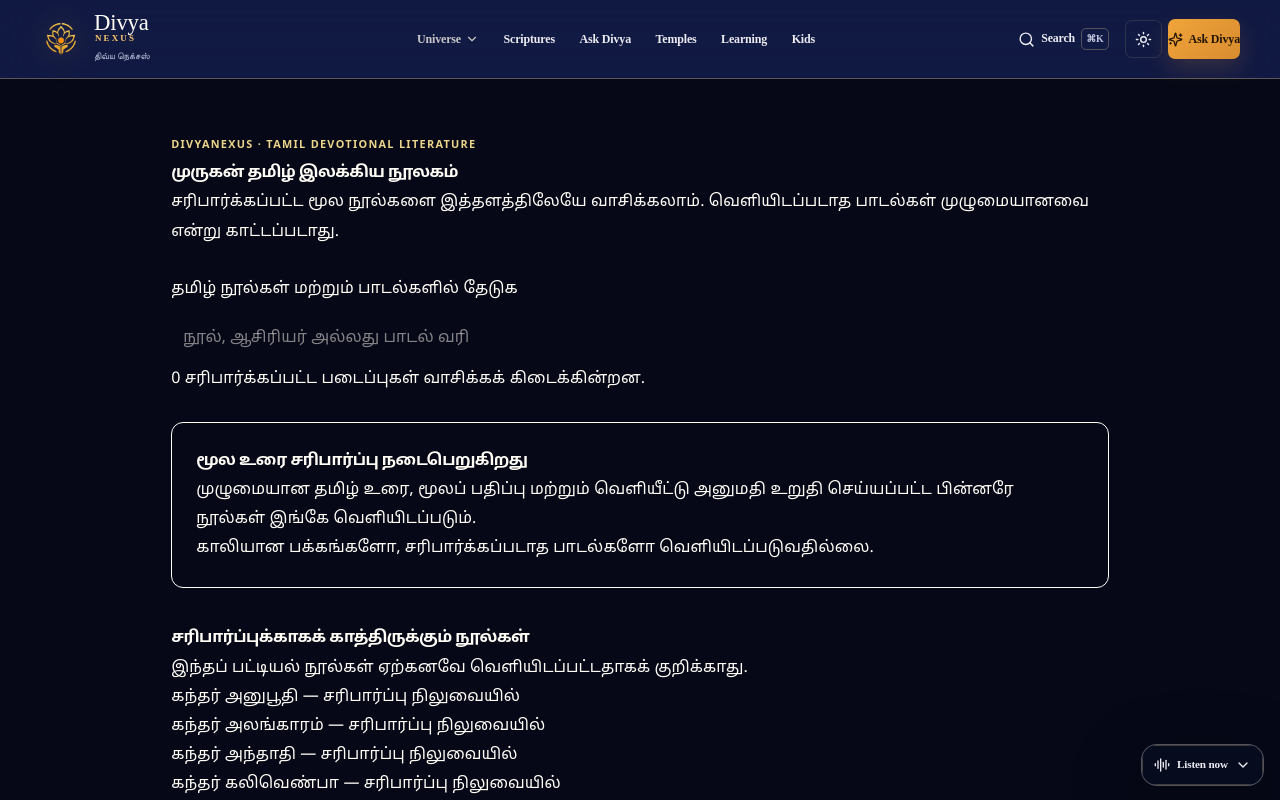
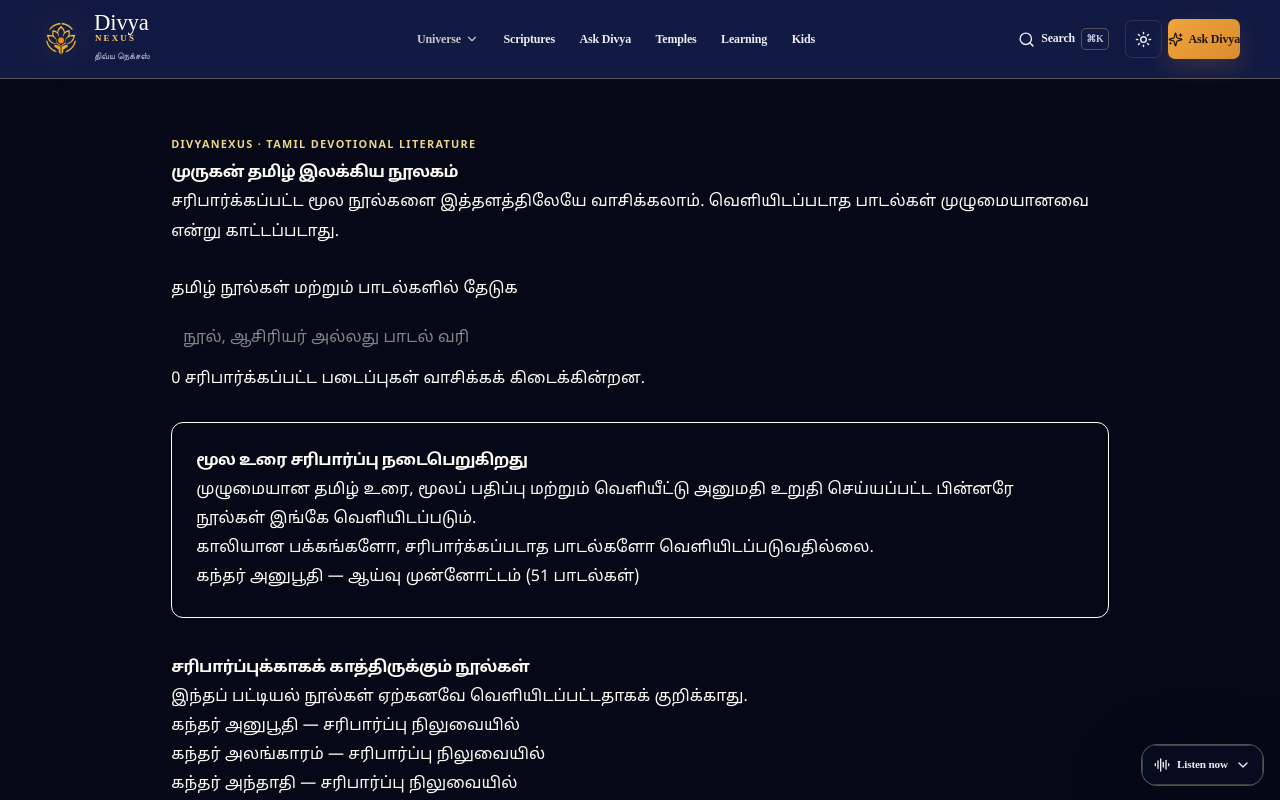
Before and after one commit to ssakthivel02/DivyaNexus, a React (Vite) app in the folder client/: page /murugan-literature in a window 1280 px wide. Shown: the top 800 px of the page. Built offline with nearby package versions, Linux system fonts and the light colour scheme.

Commit message:
feat: add clearly labeled on-site Kandar Anubhuti editorial text preview

```diff
--- a/client/src/pages/MuruganLiterature.tsx
+++ b/client/src/pages/MuruganLiterature.tsx
@@ -1,4 +1,5 @@
 import { useMemo, useState } from "react";
+import { KANDAR_ANUBHUTI_TAMIL } from "@/data/murugan/kandarAnubhutiTa";
 import { getPublishableMuruganWorks, muruganWorks, splitMuruganReadingSections } from "@/data/muruganTamilLibrary";
 
 /**
@@ -19,6 +20,8 @@ export default function MuruganLiterature() {
   const selected = visible.find((work) => work.id === selectedId) ?? visible[0];
   const readingSections = selected ? splitMuruganReadingSections(selected.textTa) : [];
   const safeSectionIndex = Math.min(sectionIndex, Math.max(0, readingSections.length - 1));
+  const [showEditorialPreview, setShowEditorialPreview] = useState(false);
+  const previewSections = splitMuruganReadingSections(KANDAR_ANUBHUTI_TAMIL);
   const awaitingReview = muruganWorks.filter((work) => work.reviewStatus === "pending-source-review");
 
   return (
@@ -52,6 +55,15 @@ export default function MuruganLiterature() {
           <h2 id="murugan-review-heading">மூல உரை சரிபார்ப்பு நடைபெறுகிறது</h2>
           <p>முழுமையான தமிழ் உரை, மூலப் பதிப்பு மற்றும் வெளியீட்டு அனுமதி உறுதி செய்யப்பட்ட பின்னரே நூல்கள் இங்கே வெளியிடப்படும்.</p>
           <p>காலியான பக்கங்களோ, சரிபார்க்கப்படாத பாடல்களோ வெளியிடப்படுவதில்லை.</p>
+          <button type="button" aria-expanded={showEditorialPreview} onClick={() => setShowEditorialPreview((open) => !open)}>
+            {showEditorialPreview ? "மூல உரை ஆய்வு முன்னோட்டத்தை மூடு" : "கந்தர் அனுபூதி — ஆய்வு முன்னோட்டம் (51 பாடல்கள்)"}
+          </button>
+          {showEditorialPreview && <article aria-label="கந்தர் அனுபூதி ஆய்வு முன்னோட்டம்">
+            <h3>கந்தர் அனுபூதி — சரிபார்க்கப்படாத ஆய்வு முன்னோட்டம்</h3>
+            <p>இது வெளியீட்டு ஒப்புதல் பெற்ற பதிப்பு அல்ல. மூல உரையுடன் ஒப்பிட்டு சரிபார்க்க வேண்டும்.</p>
+            <p>மூலம்: தமிழ் விக்கிமூலம், பதிப்பு 1526108. ஆசிரியர்: அருணகிரிநாதர்.</p>
+            {previewSections.map((section, index) => <p key={index} style={{ whiteSpace: "pre-wrap", lineHeight: 1.9 }}><strong>{index === 0 ? "காப்பு" : `பாடல் ${index}`}</strong><span style={{ display: "block" }}>{section}</span></p>)}
+          </article>}
         </section>
       ) : (
         <section aria-label="Available complete works" style={{ display: "grid", gridTemplateColumns: "repeat(auto-fit, minmax(min(100%, 300px), 1fr))", gap: 24 }}>
```
